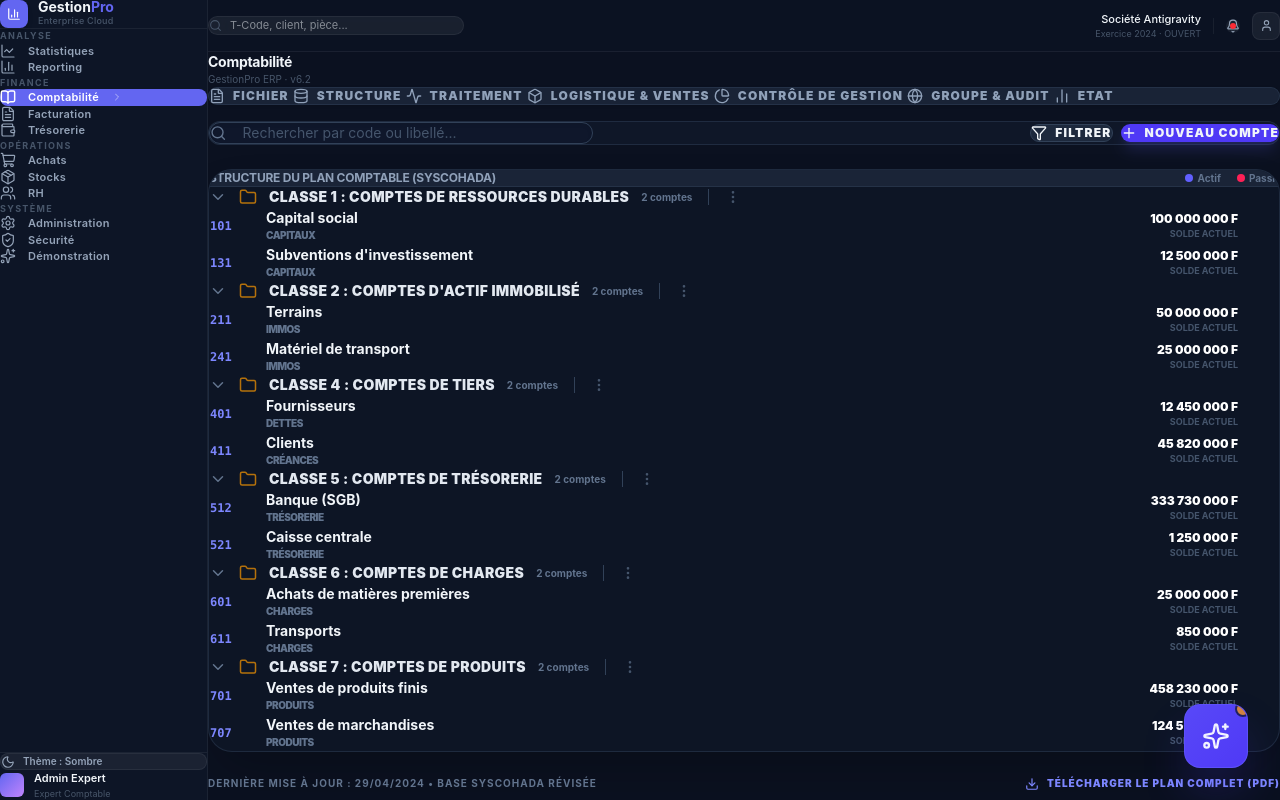
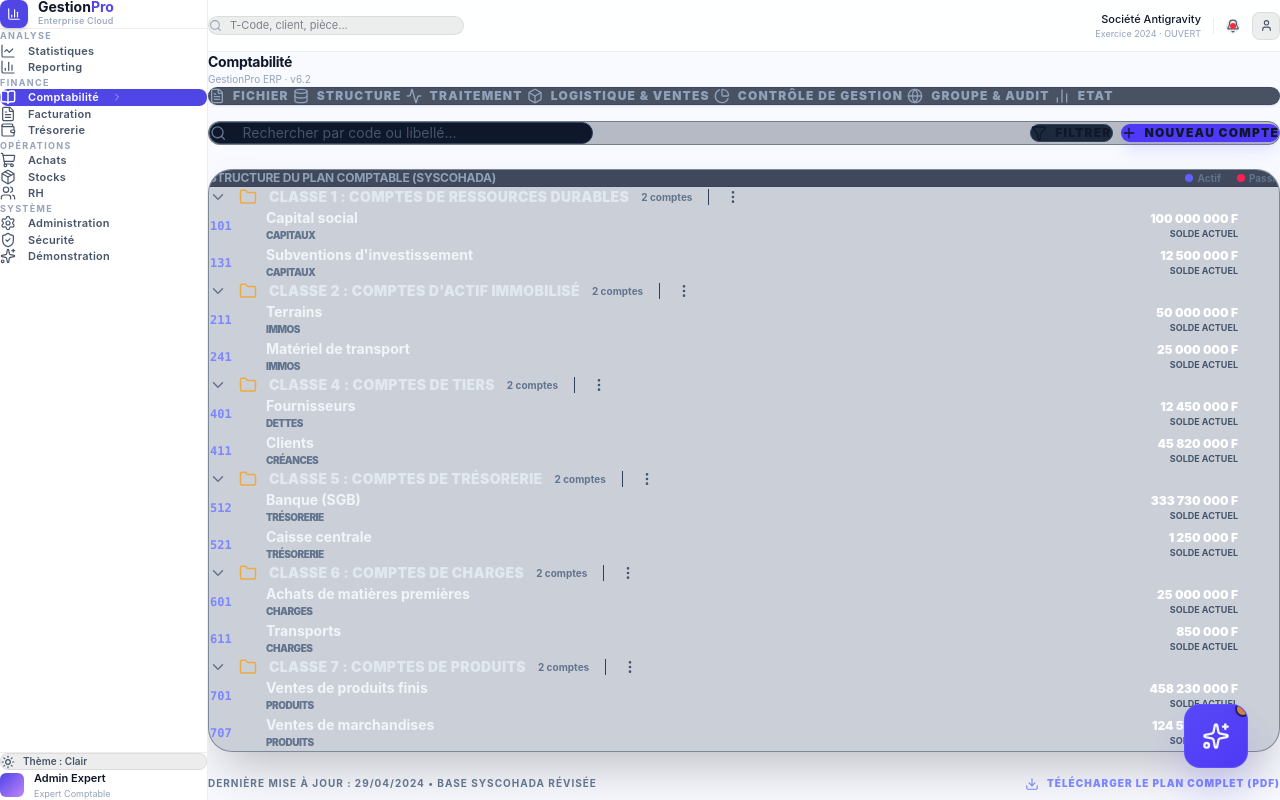
Before and after one commit to mamadouelimanewane/gestion, a React (Vite) app: page / in a window 1280 px wide. Built offline with nearby package versions, Linux system fonts and the light colour scheme.

Commit message:
style: set default theme to light and soften dark theme colors

```diff
--- a/src/App.tsx
+++ b/src/App.tsx
@@ -76,7 +76,7 @@ const NavSep = ({ label }: { label: string }) => (
 /* ─────────────────────────────────────────────────────────── */
 const App = () => {
   const [activeTab, setActiveTab] = useState('Comptabilité');
-  const [theme, setTheme]         = useState<Theme>('dark');
+  const [theme, setTheme]         = useState<Theme>('light');
 
   /* Apply theme to <html> */
   useEffect(() => {
--- a/src/index.css
+++ b/src/index.css
@@ -1,30 +1,30 @@
 @import "tailwindcss";
 
 /* ─── Theme tokens ─────────────────────────────────────────── */
-:root,
 [data-theme="dark"] {
-  --bg-app:       #0b1120;
-  --bg-sidebar:   #0d1526;
-  --bg-header:    rgba(13,21,38,0.6);
-  --bg-card:      rgba(30,41,59,0.55);
-  --bg-card-hover:rgba(30,41,59,0.85);
-  --border:       rgba(255,255,255,0.06);
-  --border-hover: rgba(255,255,255,0.12);
-  --text-main:    #f1f5f9;
-  --text-sub:     #94a3b8;
-  --text-muted:   #475569;
-  --primary:      #6366f1;
-  --primary-hover:#4f46e5;
-  --accent:       #10b981;
-  --danger:       #ef4444;
-  --chart-grid:   #1e293b;
-  --chart-label:  #64748b;
+  --bg-app:       #0f172a;
+  --bg-sidebar:   #1e293b;
+  --bg-header:    rgba(30,41,59,0.7);
+  --bg-card:      #1e293b;
+  --bg-card-hover:#334155;
+  --border:       rgba(255,255,255,0.08);
+  --border-hover: rgba(255,255,255,0.15);
+  --text-main:    #f8fafc;
+  --text-sub:     #cbd5e1;
+  --text-muted:   #64748b;
+  --primary:      #818cf8;
+  --primary-hover:#6366f1;
+  --accent:       #34d399;
+  --danger:       #f87171;
+  --chart-grid:   #334155;
+  --chart-label:  #94a3b8;
   --tooltip-bg:   #1e293b;
-  --tooltip-border:#334155;
-  --scrollbar:    rgba(255,255,255,0.08);
+  --tooltip-border:#475569;
+  --scrollbar:    rgba(255,255,255,0.1);
   color-scheme: dark;
 }
 
+:root,
 [data-theme="light"] {
   --bg-app:       #f8faff;
   --bg-sidebar:   #ffffff;
```
